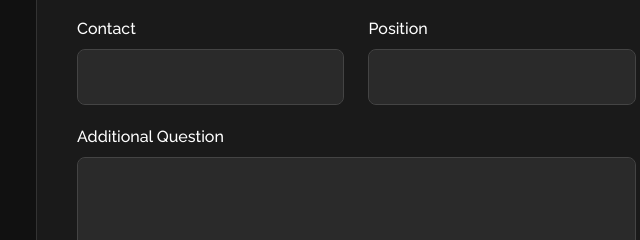
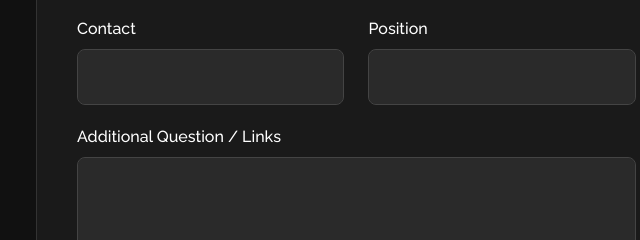
Before and after one commit to Kaushikk52/Pwp-studio, a plain HTML site: page career.html in a window 1280 px wide. Shown: the part 960-1200 px from the top of the page, 521-1161 px from the left. Drawn offline with nearby package versions, Linux system fonts and the light colour scheme.

Commit message:
minor changes

```diff
--- a/career.html
+++ b/career.html
@@ -284,7 +284,7 @@
 
                 <div class="mb-3">
                   <label for="additional" class="form-label"
-                    >Additional Question</label
+                    >Additional Question / Links</label
                   >
                   <textarea
                     class="form-control"
```
